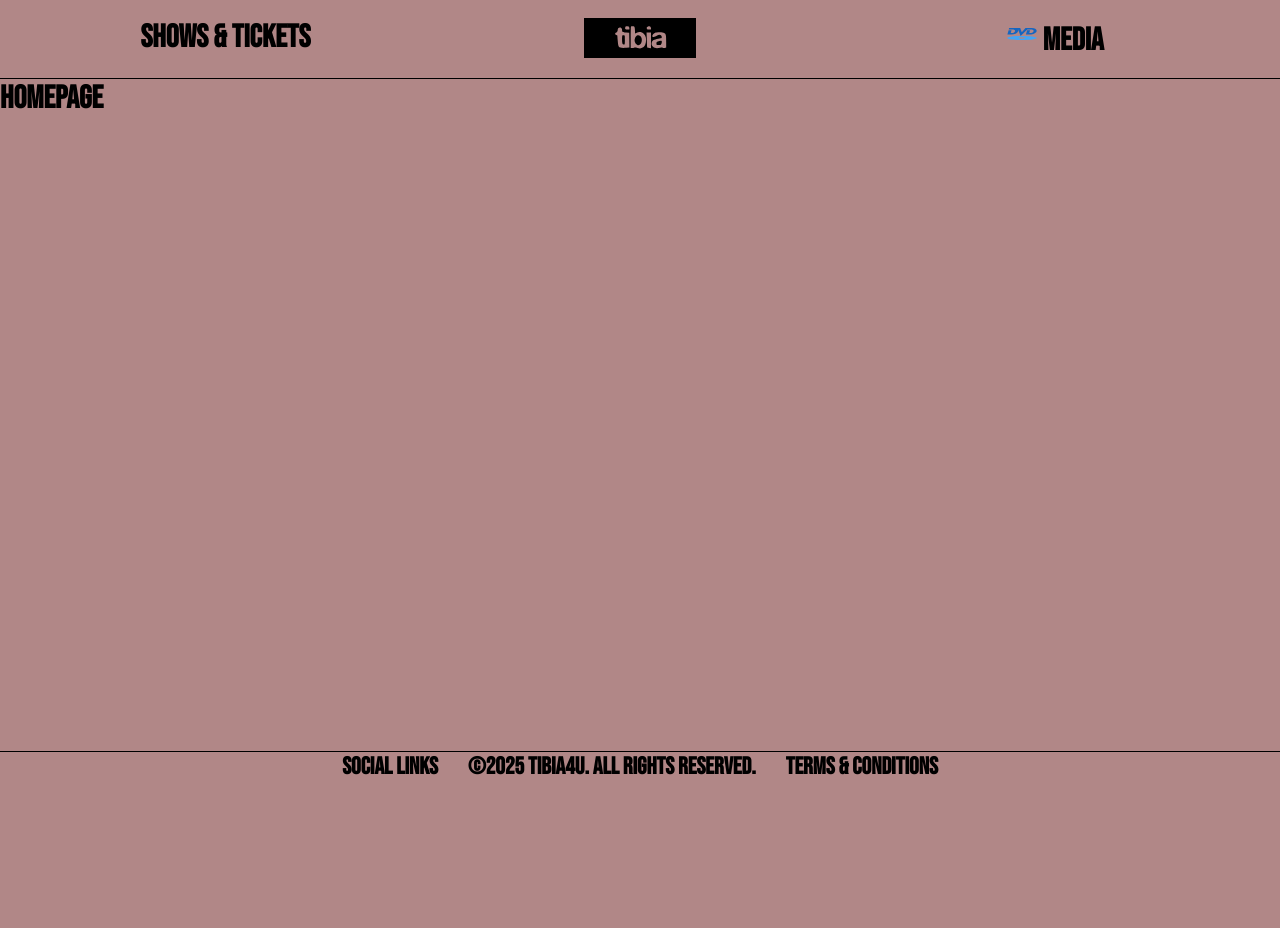
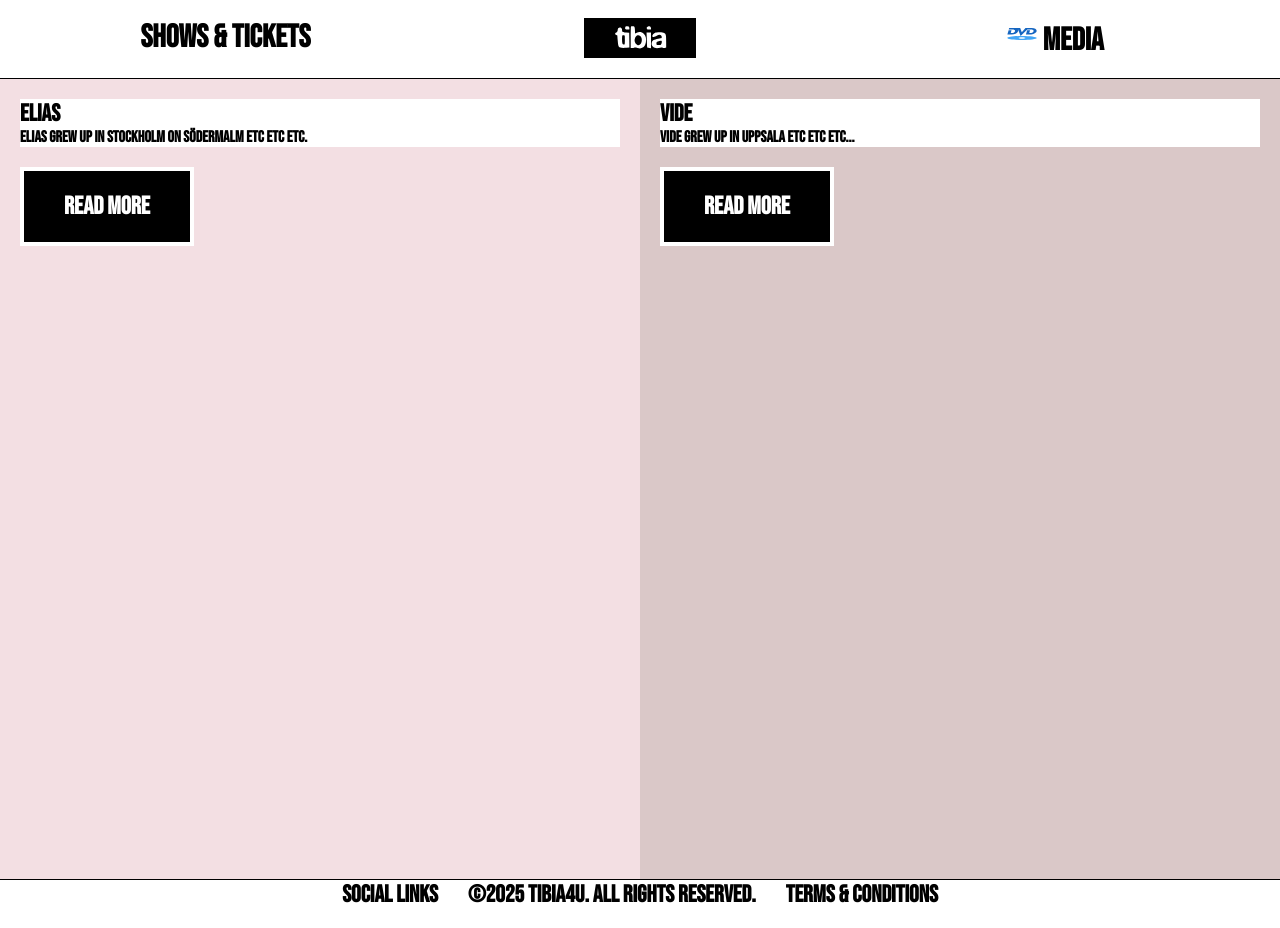
Before and after one commit to willenius/tibia, a React (Vite) app in the folder tibia-project/frontend/: page / in a window 1280 px wide. Before the commit the page ends 800 px from the top, so only its background shows below. Built offline with nearby package versions, Linux system fonts and the light colour scheme.

Commit message:
skapade en landingpage + grundstyling för den. uppdaterade då i about

```diff
--- a/tibia-project/frontend/src/components/header.jsx
+++ b/tibia-project/frontend/src/components/header.jsx
@@ -3,7 +3,7 @@ import "../styles/header.css";
 import { Link } from "react-router-dom";
 import { FcDvdLogo } from "react-icons/fc";
 import tibiaLogo from '../assets/tibia.svg'
-import { motion } from "framer-motion";
+/* import { motion } from "framer-motion"; */
 
 function Header() {
   return (<>
--- a/tibia-project/frontend/src/pages/About/about.css
+++ b/tibia-project/frontend/src/pages/About/about.css
@@ -0,0 +1,35 @@
+.aboutContainer {
+  display: flex;
+  height: 100vh;
+}
+
+.splitLeft {
+  flex: 1;
+  background-color: rgb(243, 223, 227);
+  background-size: cover;
+  padding: 20px;
+}
+
+.splitRight {
+  flex: 1;
+  background-color: rgb(218, 200, 200);
+  background-size: cover;
+  padding: 20px;
+}
+
+.btnAbout {
+  background-color: black;
+  color: white;
+  padding: 20px 40px;
+  font-size: 25px;
+  border: 4px solid;
+  cursor: pointer;
+  transition: 1s background-color;
+  white-space: nowrap;
+  margin-top: 20px;
+}
+
+.btnAbout:hover {
+  background-color: white;
+  color: black;
+}
--- a/tibia-project/frontend/src/pages/About/about.jsx
+++ b/tibia-project/frontend/src/pages/About/about.jsx
@@ -1,6 +1,37 @@
+import "./about.css";
+import { useState } from "react";
+
 function About() {
-  return <h1>Lorem ipsum dolor sit amet consectetur adipisicing elit. Necessitatibus est totam esse labore suscipit dolorem pariatur, consequuntur fugit. Molestias ipsa quia dignissimos amet fuga dolorem voluptates, non aspernatur nobis! Rem.</h1>;
-  /* placeholder för bilder & info om elias + vide */
+  const [showLeft, setShowLeft] = useState(false);
+  const [showRight, setShowRight] = useState(false);
+
+  return (
+    <>
+      <div className="aboutContainer">
+        <div className="splitLeft">
+          <h1>Elias</h1>
+          <p>
+            Elias grew up in Stockholm on Södermalm etc etc etc.
+            {showLeft && " He loved music growing up..."}
+          </p>
+          <button className="btnAbout" onClick={() => setShowLeft(!showLeft)}>
+            {showLeft ? "Read less" : "Read more"}
+          </button>
+        </div>
+        <div className="splitRight">
+          <h1>Vide</h1>
+          <p>
+            Vide grew up in Uppsala etc etc etc...
+            {showRight && " He aspired to be a great guitar player..."}
+          </p>
+          <button className="btnAbout" onClick={() => setShowRight(!showRight)}>
+            {showRight ? "Read less" : "Read more"}
+          </button>
+        </div>
+      </div>
+      {/* placeholder för bilder & info om elias + vide */}
+    </>
+  );
 }
 
 export default About;
--- a/tibia-project/frontend/src/pages/home.jsx
+++ b/tibia-project/frontend/src/pages/home.jsx
@@ -1,7 +1,17 @@
+import About from "./About/about";
+
 function Home() {
-    return (
-        <h1>homepage</h1>
-    )
+  return (
+    <div>
+      <h1></h1>
+      {/* annan startsida-content */}
+
+      <section className="aboutSection">
+        <h2></h2>
+        <About />
+      </section>
+    </div>
+  );
 }
 
 export default Home;
--- a/tibia-project/frontend/src/styles/homepage.css
+++ b/tibia-project/frontend/src/styles/homepage.css
@@ -1,5 +1,5 @@
 * {
-  background-color: rgb(177, 135, 135); /* sätt rgb(177, 135, 135) nattetid så det inte stör så mkt :o  */
+  background-color: rgb(255, 255, 255); /* sätt rgb(177, 135, 135) nattetid så det inte stör så mkt :o  */
   margin: 0;
   padding: 0;
   font-family: "Bebas Neue", sans-serif;
```
